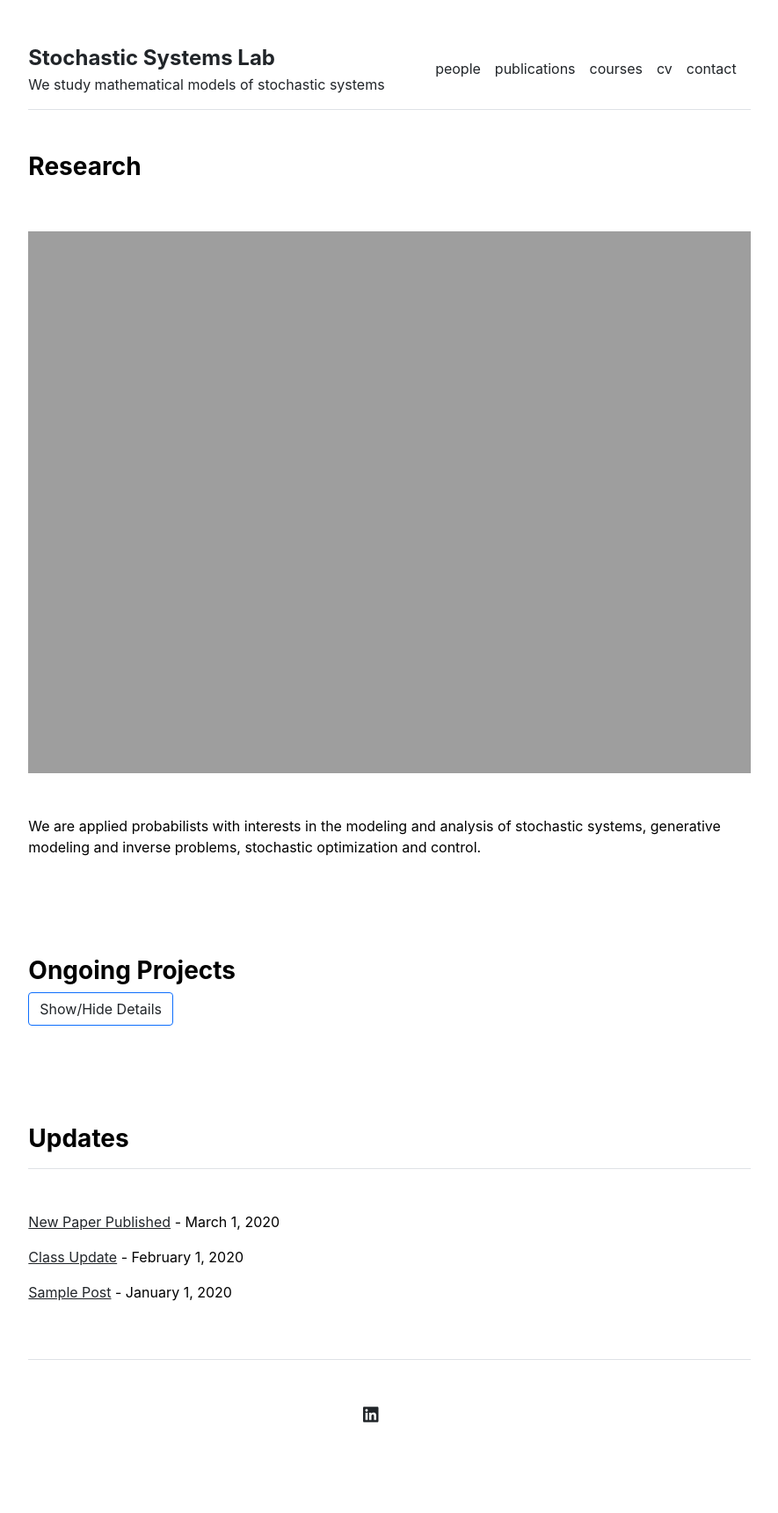
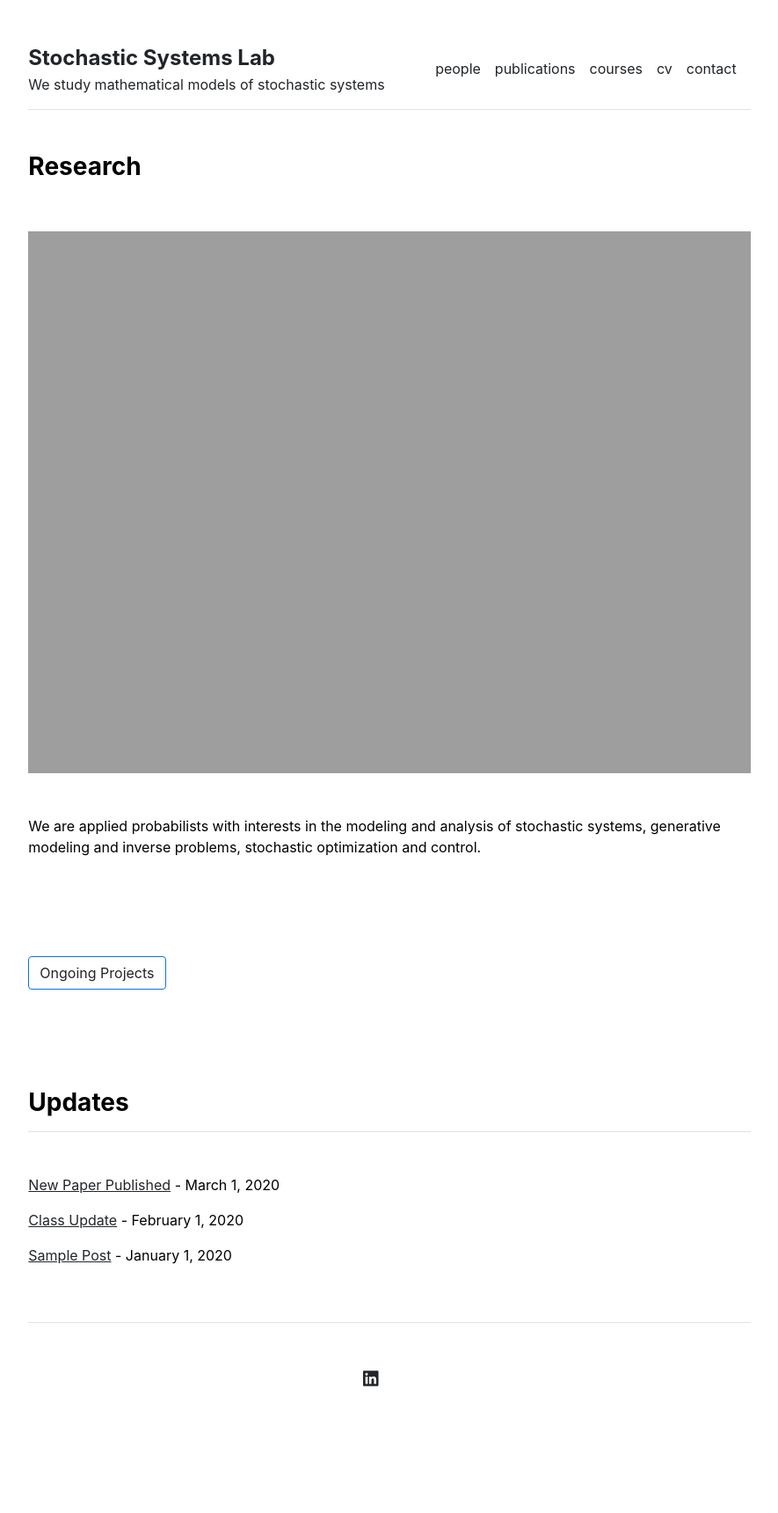
Before and after one commit to stochasticsystemslab/stochasticsystemslab.github.io, a Jekyll site: the page built from index.md, in a window 1280 px wide. Shown: the whole page at 88% size, without its empty margins (197-1082 px from the left). Built offline with Jekyll 4.4.1, drawn with Linux system fonts in a browser that asks for light colours; after the commit the page ends 1678 px from its top, so only the background shows below that.

Commit message:
Update home.html

```diff
--- a/_layouts/home.html
+++ b/_layouts/home.html
@@ -9,9 +9,9 @@ layout: default
     <!-- Ongoing Projects Section -->
     <div class="row g-5 mb-5">
       <div class="col-md-12">
-        <h3 class="fw-bold">Ongoing Projects</h3>
+        <!-- <h3 class="fw-bold">Ongoing Projects</h3> -->
         <p><a class="btn btn-outline-primary" data-bs-toggle="collapse" href="#projectsCollapse" role="button" aria-expanded="false" aria-controls="projectsCollapse">
-          Show/Hide Details
+          Ongoing Projects
         </a></p>
 
         <div class="collapse" id="projectsCollapse">
```
